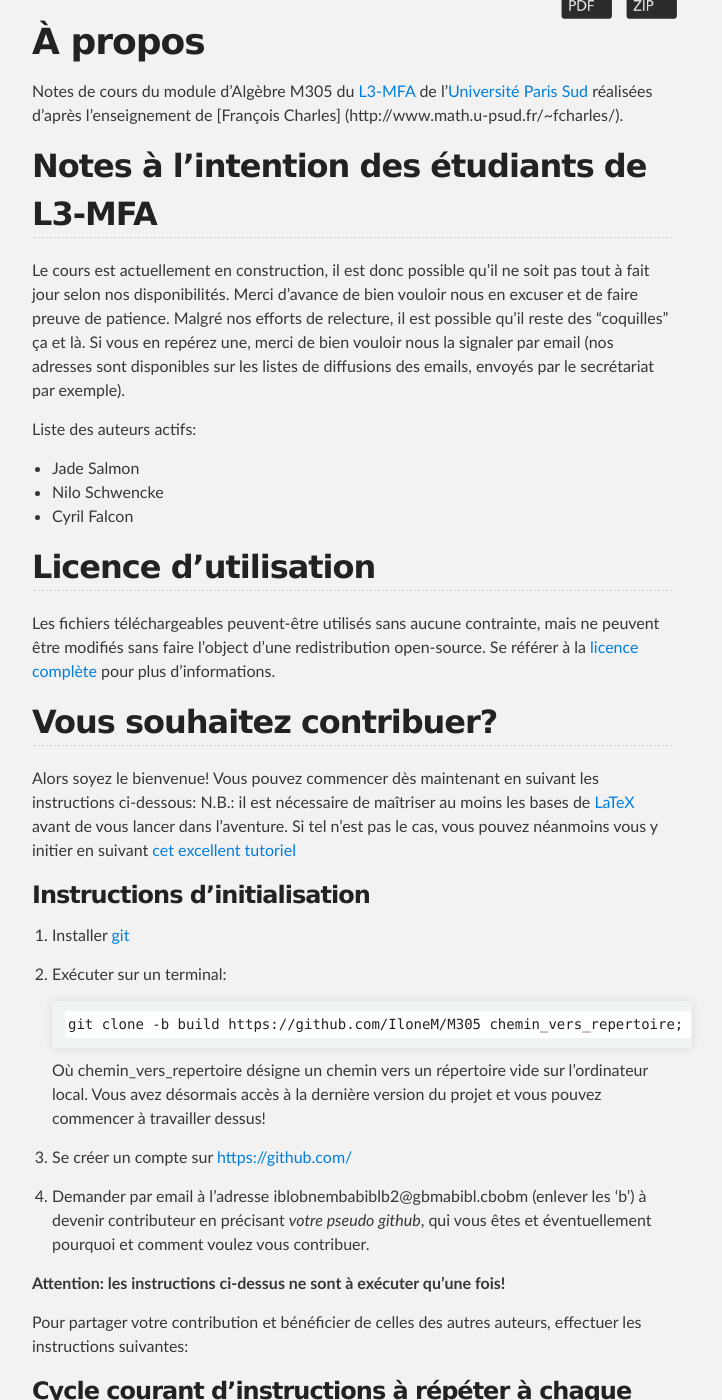
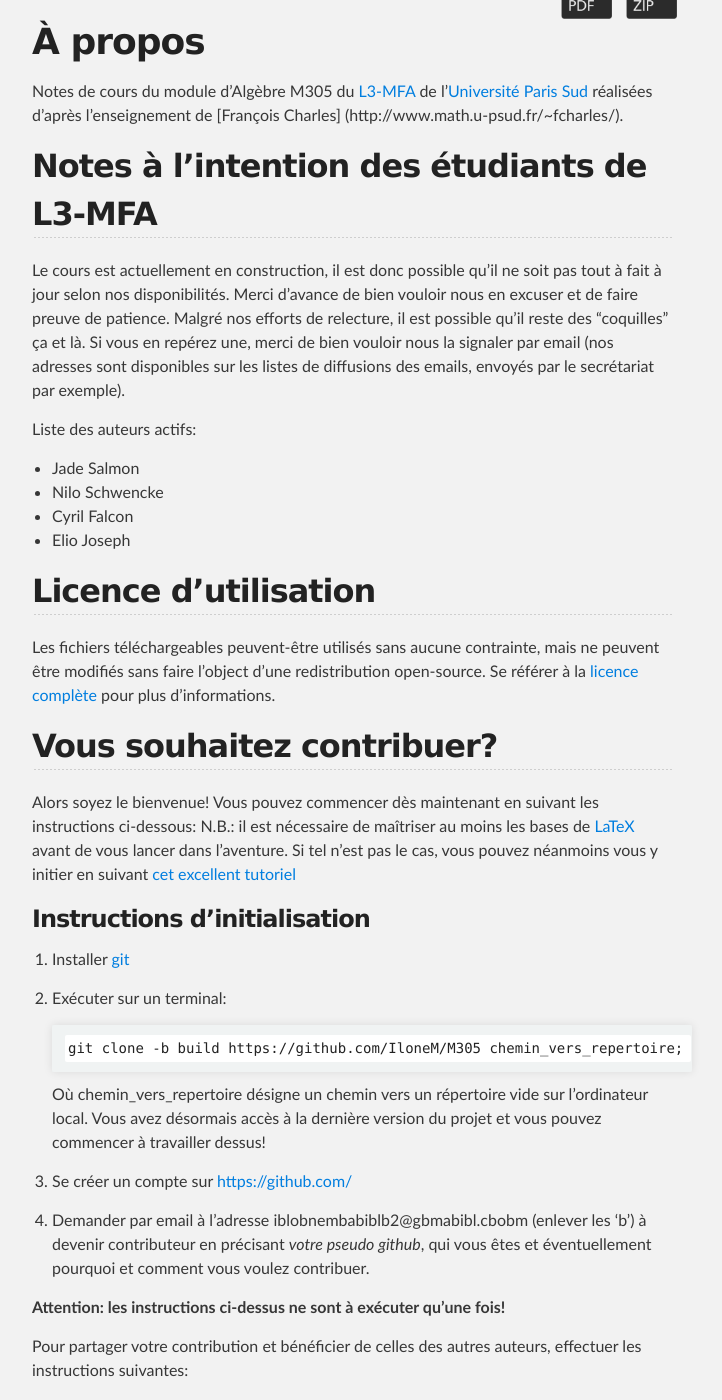
Before and after one commit to IloneM/M305, a Jekyll site: the page built from index.md, in a window 1280 px wide and 1400 px high, scrolled down 260 px. Shown: the whole window, without its empty margins (288-1010 px from the left). Built offline with Jekyll 4.4.1, drawn with Linux system fonts in a browser that asks for light colours; Markdown is read by kramdown in place of the engine named in the settings; some of the changed text lies outside the part shown.

Commit message:
Sync README.md in master branch to index.md in gh-pages: Mon Jan 26 12:32:54 UTC 2015

```diff
--- a/index.md
+++ b/index.md
@@ -7,7 +7,7 @@ layout: index
 Notes de cours du module d'Algèbre M305 du [L3-MFA](http://webens-ng.math.u-psud.fr/L3/#Specification MFA) de l'[Université Paris Sud](http://www.u-psud.fr/fr/index.html) réalisées d'après l'enseignement de [François Charles] (http://www.math.u-psud.fr/~fcharles/).
 
 ## Notes à l'intention des étudiants de L3-MFA
-Le cours est actuellement en construction, il est donc possible qu'il ne soit pas tout à fait jour selon nos disponibilités. Merci d'avance de bien vouloir nous en excuser et de faire preuve de patience.
+Le cours est actuellement en construction, il est donc possible qu'il ne soit pas tout à fait à jour selon nos disponibilités. Merci d'avance de bien vouloir nous en excuser et de faire preuve de patience.
 Malgré nos efforts de relecture, il est possible qu'il reste des "coquilles" ça et là. Si vous en repérez une, merci de bien vouloir nous la signaler par email (nos adresses sont disponibles sur les listes de diffusions des emails, envoyés par le secrétariat par exemple).
 
 Liste des auteurs actifs:
@@ -15,6 +15,7 @@ Liste des auteurs actifs:
 + 	Jade Salmon
 + 	Nilo Schwencke
 + 	Cyril Falcon
++ 	Elio Joseph
 
 ## Licence d'utilisation
 Les fichiers téléchargeables peuvent-être utilisés sans aucune contrainte, mais ne peuvent être modifiés sans faire l'object d'une redistribution open-source.
@@ -37,7 +38,7 @@ N.B.: il est nécessaire de maîtriser au moins les bases de [LaTeX](http://www.
 
 4. 	Se créer un compte sur [https://github.com/](https://github.com/)
 
-3. 	Demander par email à l'adresse iblobnembabiblb2@gbmabibl.cbobm (enlever les 'b') à devenir contributeur en précisant *votre pseudo github*, qui vous êtes et éventuellement pourquoi et comment voulez vous contribuer.
+3. 	Demander par email à l'adresse iblobnembabiblb2@gbmabibl.cbobm (enlever les 'b') à devenir contributeur en précisant *votre pseudo github*, qui vous êtes et éventuellement pourquoi et comment vous voulez contribuer.
 
 **Attention: les instructions ci-dessus ne sont à exécuter qu'une fois!**
 
```
Also changed, not shown: other parts of index.md (+6 -6 lines).
